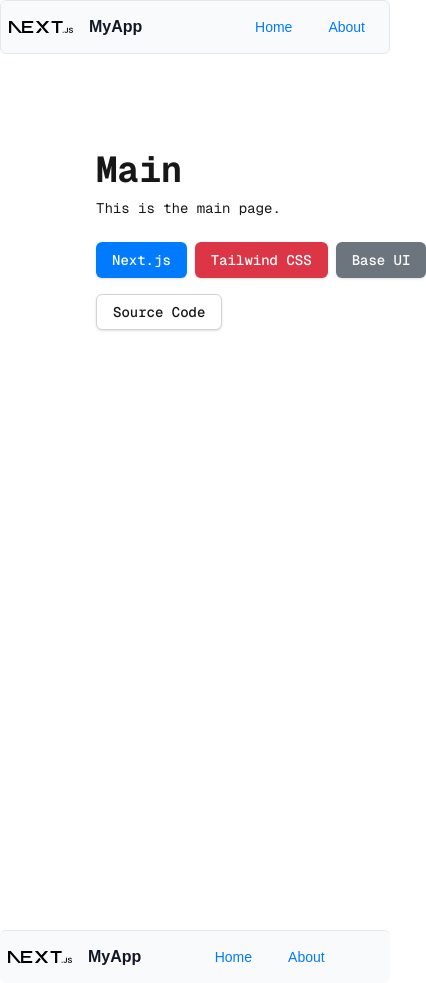
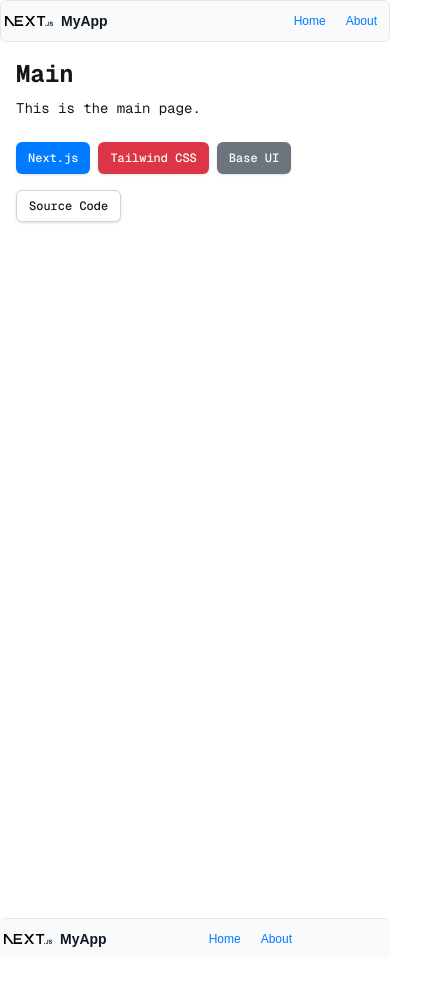
Before and after one commit to highnet/next-js-tailwind-ui-quickstack, a Next.js app: page / in a window 390 px wide. Shown: the whole page, 426 px wide, since content can reach past the window. After the commit the page ends 959 px from the top, so only its background shows below. Built offline with nearby package versions, Linux system fonts and the light colour scheme.

Commit message:
feat: enhance layout and button consistency in Header, Footer, and About pages

```diff
--- a/src/app/about/page.tsx
+++ b/src/app/about/page.tsx
@@ -1,9 +1,9 @@
 "use client";
 export default function Home() {
   return (
-    <main className="flex min-h-screen flex-col items-center justify-between p-24">
+    <main className="flex min-h-screen flex-col items-center justify-between p-4 sm:p-12 lg:p-24">
       <div className="z-10 max-w-5xl w-full items-center justify-between font-mono text-sm flex-col">
-        <h1 className="text-4xl font-bold">About</h1>
+        <h1 className="text-2xl sm:text-4xl font-bold">About</h1>
         <p className="mt-4">This is the about page.</p>
       </div>
     </main>
--- a/src/app/page.tsx
+++ b/src/app/page.tsx
@@ -4,26 +4,29 @@
 
 export default function Home() {
   return (
-    <main className="flex min-h-screen flex-col items-center justify-between p-24">
+    <main className="flex min-h-screen flex-col items-center justify-between p-4 sm:p-12 lg:p-24">
       <div className="z-10 max-w-5xl w-full items-center justify-between font-mono text-sm flex-col">
-        <h1 className="text-4xl font-bold">Main</h1>
+        <h1 className="text-2xl sm:text-4xl font-bold">Main</h1>
         <p className="mt-2">This is the main page.</p>
-        <div className="mt-4 flex gap-2">
+        <div className="mt-4 flex flex-wrap gap-2">
           <Button
-            className="mt-2"
+            className="mt-2 text-xs sm:text-sm"
+            size="sm"
             onClick={() => window.open("https://nextjs.org", "_blank")}
           >
             Next.js
           </Button>
           <Button
-            className="mt-2"
+            className="mt-2 text-xs sm:text-sm"
+            size="sm"
             onClick={() => window.open("https://tailwindcss.com", "_blank")}
             variant="destructive"
           >
             Tailwind CSS
           </Button>
           <Button
-            className="mt-2"
+            className="mt-2 text-xs sm:text-sm"
+            size="sm"
             onClick={() => window.open("https://mui.com/base-ui/", "_blank")}
             variant="secondary"
           >
@@ -31,7 +34,8 @@
           </Button>
         </div>
         <Button
-          className="mt-4"
+          className="mt-4 text-xs sm:text-sm"
+          size="sm"
           onClick={() =>
             window.open(
               "https://github.com/highnet/next-js-tailwind-ui-quickstack",
--- a/src/components/Footer.tsx
+++ b/src/components/Footer.tsx
@@ -1,6 +1,5 @@
 "use client";
 
-import * as React from "react";
 import { Toolbar } from "@base-ui-components/react/toolbar";
 import Link from "next/link";
 import Image from "next/image";
@@ -8,19 +7,23 @@
 
 export default function Footer() {
   return (
-    <Toolbar.Root className="flex w-full items-center gap-4 rounded-md border-t border-gray-200 bg-gray-50 p-2 mt-8">
+    <Toolbar.Root className="flex w-full items-center gap-2 sm:gap-4 rounded-md border-t border-gray-200 bg-gray-50 p-1 sm:p-2 mt-8">
       <Link href="/" passHref>
-        <div className="flex items-center gap-4 cursor-pointer">
-          <Image src="/next.svg" alt="Logo" width={64} height={64} />
-          <span className="font-semibold text-gray-900">MyApp</span>
+        <div className="flex items-center gap-2 sm:gap-4 cursor-pointer">
+          <Image src="/next.svg" alt="Logo" width={48} height={48} className="sm:w-16 sm:h-16" />
+          <span className="font-semibold text-gray-900 text-sm sm:text-base">MyApp</span>
         </div>
       </Link>
       <Toolbar.Group className="flex gap-1 mx-auto">
         <Link href="/" passHref>
-          <Button variant="link">Home</Button>
+          <Button variant="link" size="sm" className="text-xs sm:text-sm px-2 sm:px-4">
+            Home
+          </Button>
         </Link>
         <Link href="/about" passHref>
-          <Button variant="link">About</Button>
+          <Button variant="link" size="sm" className="text-xs sm:text-sm px-2 sm:px-4">
+            About
+          </Button>
         </Link>
       </Toolbar.Group>
     </Toolbar.Root>
--- a/src/components/Header.tsx
+++ b/src/components/Header.tsx
@@ -1,6 +1,5 @@
 "use client";
 
-import * as React from "react";
 import { Toolbar } from "@base-ui-components/react/toolbar";
 import Link from "next/link";
 import Image from "next/image";
@@ -8,19 +7,23 @@
 
 export default function Header() {
   return (
-    <Toolbar.Root className="flex w-full items-center gap-4 rounded-md border border-gray-200 bg-gray-50 p-2">
+    <Toolbar.Root className="flex w-full items-center gap-2 sm:gap-4 rounded-md border border-gray-200 bg-gray-50 p-1 sm:p-2">
       <Link href="/" passHref>
-        <div className="flex items-center gap-4 cursor-pointer">
-          <Image src="/next.svg" alt="Logo" width={64} height={64} />
-          <span className="font-semibold text-gray-900">MyApp</span>
+        <div className="flex items-center gap-2 sm:gap-4 cursor-pointer">
+          <Image src="/next.svg" alt="Logo" width={48} height={48} className="sm:w-16 sm:h-16" />
+          <span className="font-semibold text-gray-900 text-sm sm:text-base">MyApp</span>
         </div>
       </Link>
       <Toolbar.Group className="flex gap-1 ml-auto">
         <Link href="/" passHref>
-          <Button variant="link">Home</Button>
+          <Button variant="link" size="sm" className="text-xs sm:text-sm px-2 sm:px-4">
+            Home
+          </Button>
         </Link>
         <Link href="/about" passHref>
-          <Button variant="link">About</Button>
+          <Button variant="link" size="sm" className="text-xs sm:text-sm px-2 sm:px-4">
+            About
+          </Button>
         </Link>
       </Toolbar.Group>
     </Toolbar.Root>
```
